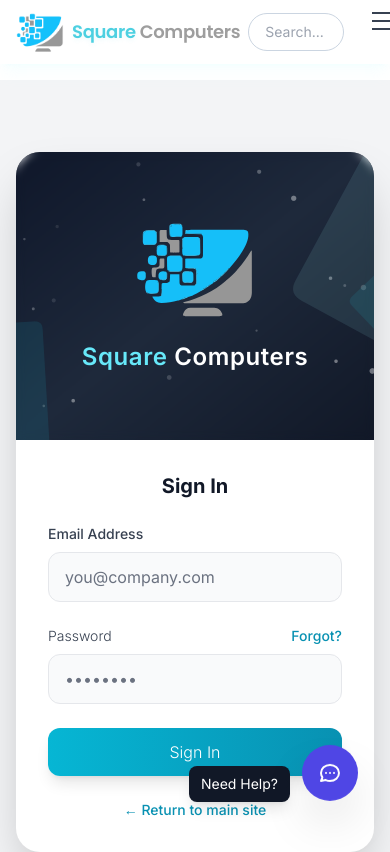
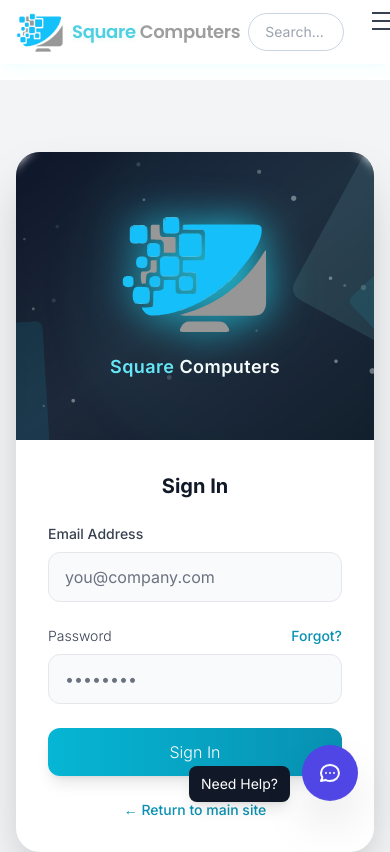
Before and after one commit to AbdulHalim3h9/square-computers, a Next.js app: page /employee-login in a window 390 px wide. Shown: the top 852 px of the page. Built offline with nearby package versions, Linux system fonts and the light colour scheme.

Commit message:
Improve mobile responsiveness of login page: reduce logo and text sizes, adjust glow effect

```diff
--- a/src/app/employee-login/page.js
+++ b/src/app/employee-login/page.js
@@ -50,17 +50,76 @@ export default function EmployeeLogin() {
     }
   };
 
-  // Logo component using Next.js Image component
+  // Logo component with enhanced glow effect
   const Logo = ({ className = '' }) => (
-    <div className={`${className} w-[120px] h-auto md:w-[180px] lg:w-[220px] font-light`}>
+    <div className={`${className} relative w-[150px] h-auto sm:w-[200px] md:w-[250px] lg:w-[280px] font-light`}>
+      {/* Glow effect */}
+      <div className="absolute inset-0 rounded-full bg-cyan-300/5"
+           style={{
+             animation: 'pulseSize 5s cubic-bezier(0.4, 0, 0.6, 1) infinite',
+             filter: 'blur(20px)',
+             opacity: 0.5,
+             transform: 'scale(10.1)',
+             width: '300%',
+             height: '300%',
+             left: '-30%',
+             top: '-90%'
+           }}>
+      </div>
+
+      {/* Secondary glow for more depth */}
+      <div className="absolute inset-0 rounded-full bg-lime-500/5"
+           style={{
+             animation: 'pulseSize 3s cubic-bezier(0.4, 0, 0.6, 1) infinite',
+             filter: 'blur(150px)',
+             opacity: 0.2,
+             transform: 'scale(8.2)',
+             width: '200%',
+             height: '200%',
+             top: '-30%',
+             left: '-30%'
+           }}>
+      </div>
+
+      {/* Logo */}
+      <div className="relative z-10 transition-all duration-300 hover:scale-105">
         <Image
           src="/images/logo.svg"
           alt="Square Computers Logo"
           width={220}
           height={55}
           className="w-full h-auto object-contain"
+          style={{
+            filter: 'drop-shadow(0 0 20px rgba(34, 211, 238, 0.9))',
+            transition: 'filter 0.3s ease-in-out',
+            animation: 'pulseShadow 3s ease-in-out infinite'
+          }}
+          onMouseEnter={(e) => e.currentTarget.style.filter = 'drop-shadow(0 0 30px rgba(34, 211, 238, 1))'}
+          onMouseLeave={(e) => e.currentTarget.style.filter = 'drop-shadow(0 0 20px rgba(34, 211, 238, 0.9))'}
           priority
         />
+      </div>
+
+      <style jsx>{`
+        @keyframes pulseSize {
+          0%, 100% {
+            transform: scale(1);
+            opacity: 0.7;
+          }
+          50% {
+            transform: scale(1.2);
+            opacity: 0.9;
+          }
+        }
+        @keyframes pulseShadow {
+          0%, 100% {
+            filter: drop-shadow(0 0 20px rgba(34, 211, 238, 0.9));
+          }
+          50% {
+            filter: drop-shadow(0 0 40px rgba(34, 211, 238, 1));
+          }
+        }
+      `}</style>
     </div>
   );
 
@@ -171,8 +230,8 @@ export default function EmployeeLogin() {
               <div className="mb-4 sm:mb-6">
                 <Logo />
               </div>
-              <div className="mt-2">
-                <h1 className="text-2xl sm:text-3xl font-semibold tracking-wide whitespace-nowrap">
+              <div className="mt-1">
+                <h1 className="text-lg sm:text-xl md:text-2xl font-semibold tracking-wide whitespace-nowrap">
                   <span className="text-cyan-300">Square</span>{' '}
                   <span className="text-white">Computers</span>
                 </h1>
@@ -209,13 +268,19 @@ export default function EmployeeLogin() {
           <div className="hidden md:flex md:w-1/2 lg:w-3/5 bg-gradient-to-br from-slate-900 via-slate-800 to-gray-900 relative overflow-hidden">
             <AnimatedBackground />
             <div className="relative z-10 flex flex-col justify-center items-center text-center px-12 lg:px-16 w-full">
-              <div className="mb-8 transition-transform duration-300 hover:scale-105">
+              <div className="mb-8 pb-[100] transition-transform duration-300 hover:scale-105">
                 <Logo />
               </div>
-              <div className="my-8">
-                <h1 className="text-4xl lg:text-5xl font-semibold tracking-wide whitespace-nowrap">
+              <div className="mt-0">
+                <h1 className="text-4xl lg:text-2xl font-light tracking-tight whitespace-nowrap">
+                  <span className="text-white font-thin text-6xl md:text-8xl tracking-tight whitespace-nowrap pb-10 md:pb-16 mb-16 italic">Welcome</span><br></br>
+                  <span className="font-light text-gray-300">to</span>
+                </h1>
+              </div>
+              <div className="mt-0">
+                <h1 className="text-4xl lg:text-4xl tracking-wide whitespace-nowrap">
                   <span className="text-cyan-300">Square</span>{' '}
-                  <span className="text-white">Computers</span>
+                  <span className="text-gray-300">Computers</span>
                 </h1>
               </div>
               <div className="absolute bottom-8 left-0 right-0">
```
Lines whose indentation alone changed are shown as unchanged.
